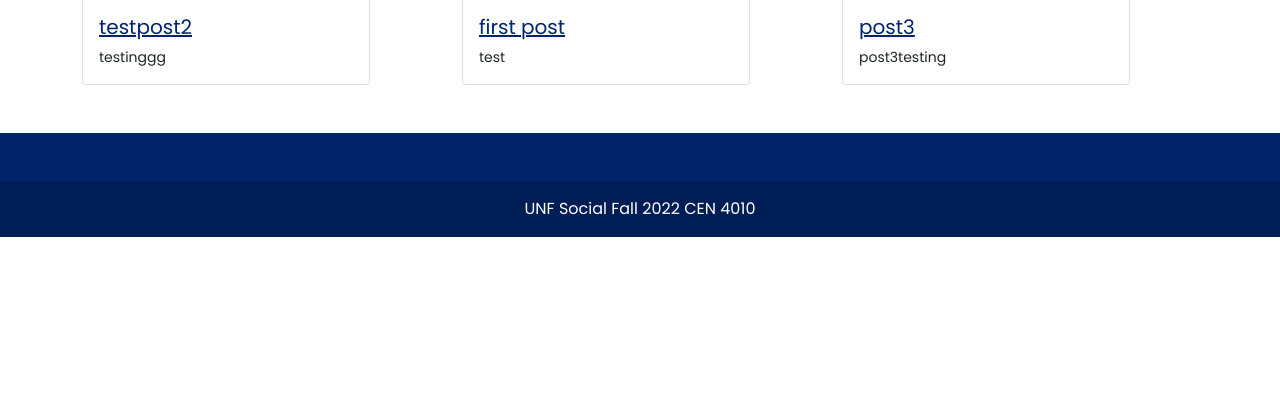
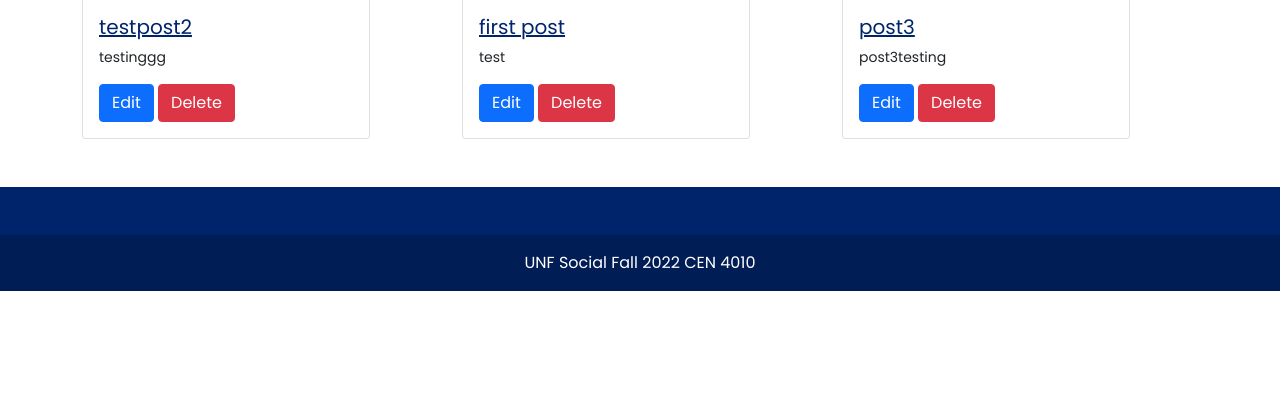
Before and after one commit to celineramirez/UNF--Social, a Django app: page / in a window 1280 px wide. Shown: the part 360-780 px from the top of the page. Run offline with Django 4.2, Linux system fonts and the light colour scheme; a user stored in the database is signed in; data comes from the database, SQL or seed files in the repository; both versions use the stored data as it was after the commit.

Commit message:
Add POST,EDIT,DELETE Infrastructure Work in progress.

```diff
--- a/blog/forms.py
+++ b/blog/forms.py
@@ -25,6 +25,5 @@ class PostForm(forms.ModelForm):
 
     class Meta:
         model = Post
-        fields = ('thumbnail', 'title', 'text', 'event_date')
+        fields = ('author', 'thumbnail', 'title', 'text', 'event_date')
         model.published_date = date.today()
-        model.author = "test"
--- a/blog/templates/blog/navbar.html
+++ b/blog/templates/blog/navbar.html
@@ -53,7 +53,7 @@
                         <ul class="dropdown-menu" aria-labelledby="navbarDropdownMenuLink">
 
                             <li><a class="dropdown-item" href="/createpost">New post</a></li>
-                            <li><a class="dropdown-item" href="">Settings</a></li>
+                            <li><a class="dropdown-item" href="/edituser">Settings</a></li>
                         </ul>
 
                     </li>
--- a/blog/templates/blog/post_list.html
+++ b/blog/templates/blog/post_list.html
@@ -20,6 +20,15 @@
                         <div class="card-body">
                             <h5 class="card-title"><a href="{% url 'post_detail' post.pk %}">{{ post.title }}</a></h5>
                             <p class="card-text">{{ post.text|truncatechars:70 }}</p>
+                            {% if  post.author == user.username %}
+
+                            {% endif %}
+
+                            {% if user.is_authenticated and post.author == user%}
+                                <button class="btn btn-primary">Edit</button>
+                                <button class="btn btn-danger">Delete</button>
+                            {% endif %}
+
 
                         </div>
                     </div>
--- a/blog/views.py
+++ b/blog/views.py
@@ -16,6 +16,13 @@ def post_list(request):
 def post_detail(request, pk):
     post = get_object_or_404(Post, pk=pk)
     return render(request, 'blog/post_detail.html', {'post': post})
+
+
+def edit_user(request):
+    if request.user.is_authenticated:
+        return render(request, template_name="blog/edit_user.html", context={'user': request.user})
+    else:
+        return redirect("post_list")
 
 
 def edit_post(request, pk):
--- a/static/css/blog.css
+++ b/static/css/blog.css
@@ -1,3 +1,4 @@
+
 html *
 {
    font-family: Poppins !important;
--- a/unfsocial/urls.py
+++ b/unfsocial/urls.py
@@ -24,7 +24,8 @@ urlpatterns = [
     path("register/", views.register_request, name="register"),
     path("login", views.login_request, name="login"),
     path("logout", views.logout_request, name="logout"),
-    path("createpost", views.create_post, name="createpost")
+    path("createpost", views.create_post, name="createpost"),
+    path("edituser", views.edit_user, name='edituser')
 ]
 
 handler404 = views.error_404_view
```
Also changed, not shown: blog/templates/blog/create_post.html (line endings or trailing spaces), db.sqlite3.
